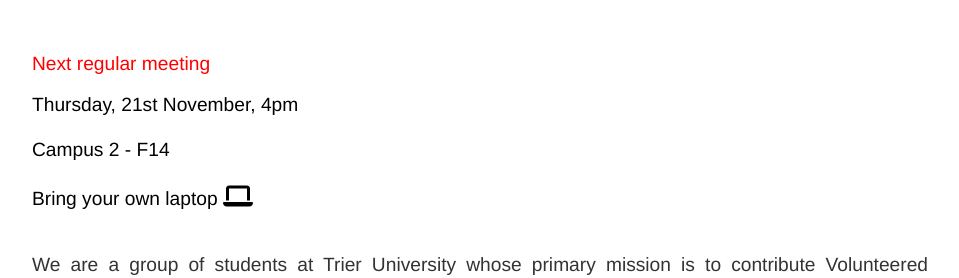
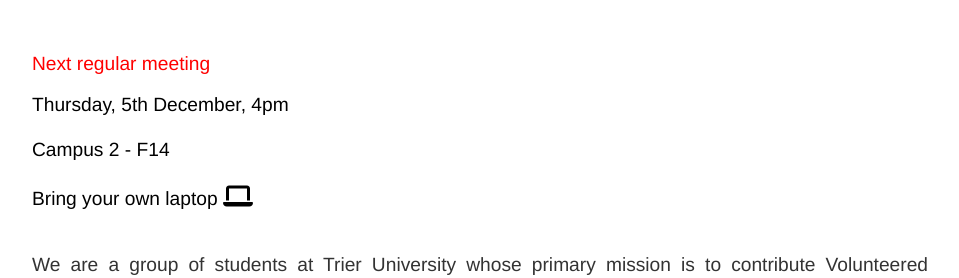
Before and after one commit to humap-trier/humap-trier.github.io, a Jekyll site: the page built from index.html, in a window 1280 px wide. Shown: the part 247-525 px from the top of the page, without its empty margins (160-1119 px from the left). Built offline with Jekyll 4.4.1, drawn with Linux system fonts in a browser that asks for light colours; nearby versions of some CDN libraries.

Commit message:
Update index.html

```diff
--- a/index.html
+++ b/index.html
@@ -5,7 +5,7 @@ title: HuMap Trier
 <div class="blurb">
 	<p style="color: red;">Next regular meeting</p>
 <ul>
-<li>Thursday, 21st November, 4pm</li>
+<li>Thursday, 5th December, 4pm</li>
 	<li>Campus 2 - F14</li>
 	<li>Bring your own laptop <i class="fa fa-laptop" style="font-size:24px"></i></li>
 	</ul>
```
